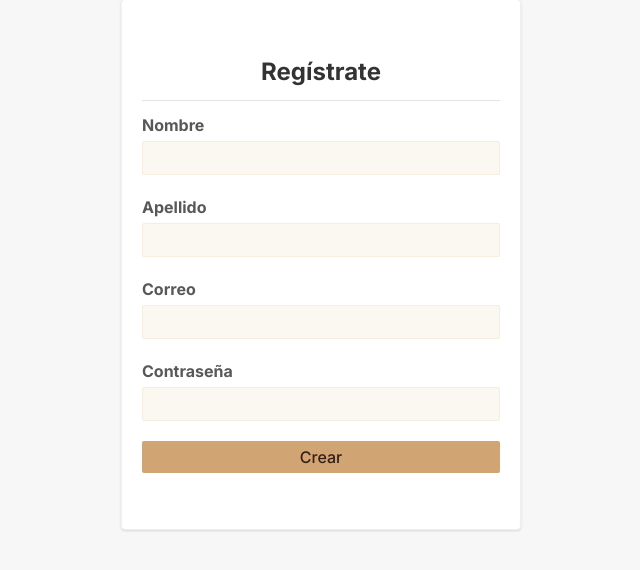
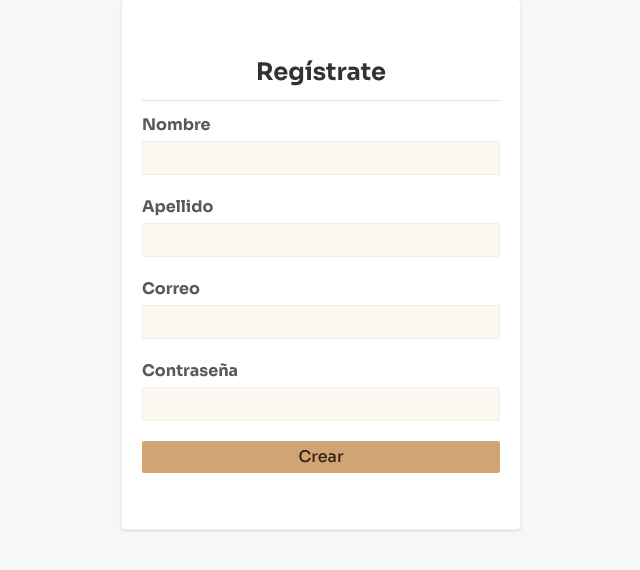
Before and after one commit to JavierYami/relojeria, a React (Vite) app in the folder client/: page / in a window 1280 px wide. Shown: the part 136-706 px from the top of the page, without its empty margins (319-959 px from the left). Built offline with nearby package versions, Linux system fonts and the light colour scheme.

Commit message:
Se agregó una fuente nueva

```diff
--- a/client/src/index.css
+++ b/client/src/index.css
@@ -1,5 +1,6 @@
 @import url('https://fonts.googleapis.com/css2?family=Lora:ital,wght@0,400..700;1,400..700&display=swap');
 @import url('https://fonts.googleapis.com/css2?family=Inter:wght@100..900&display=swap');
+@import url('https://fonts.googleapis.com/css2?family=Sora:wght@100..800&display=swap');
 @tailwind base;
 @tailwind components;
 @tailwind utilities;
--- a/client/tailwind.config.js
+++ b/client/tailwind.config.js
@@ -6,7 +6,7 @@ export default {
   ],
   theme: {
     fontFamily:{
-      'sans':['Inter'],
+      'sans':['Sora'],
       'display': ['Lora']
     },
     colors: {
```
